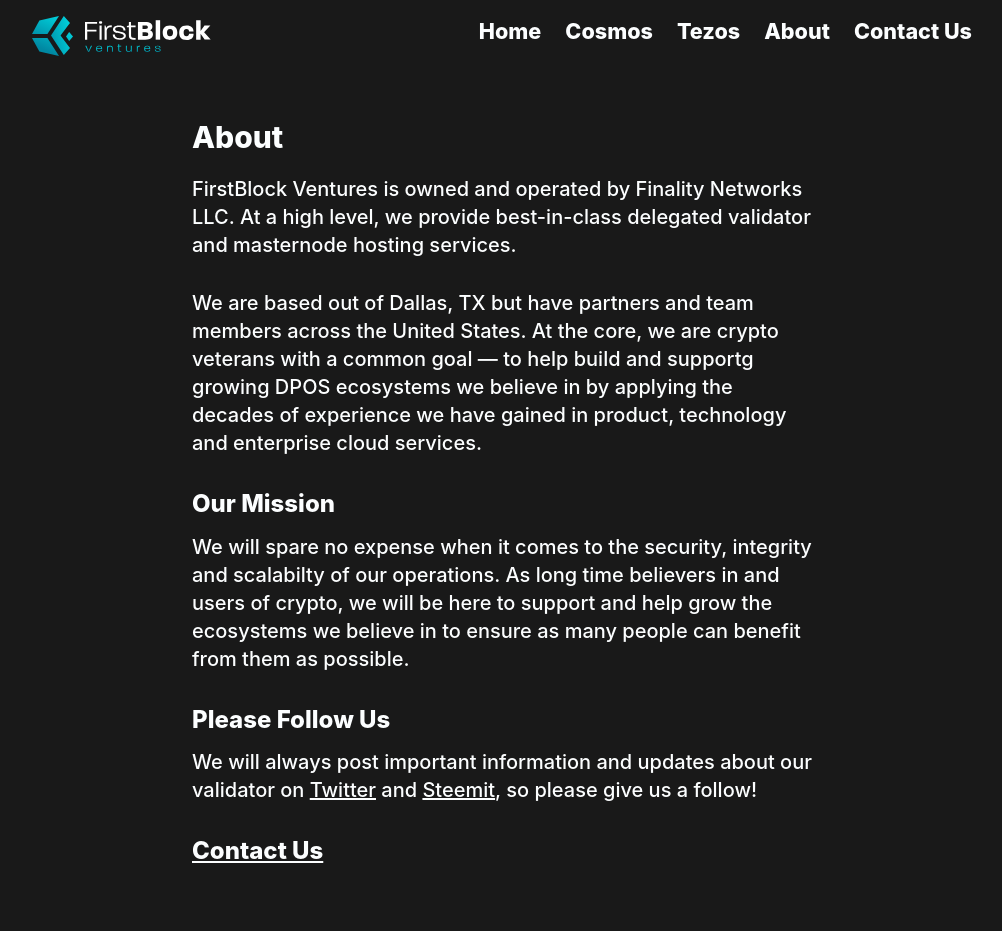
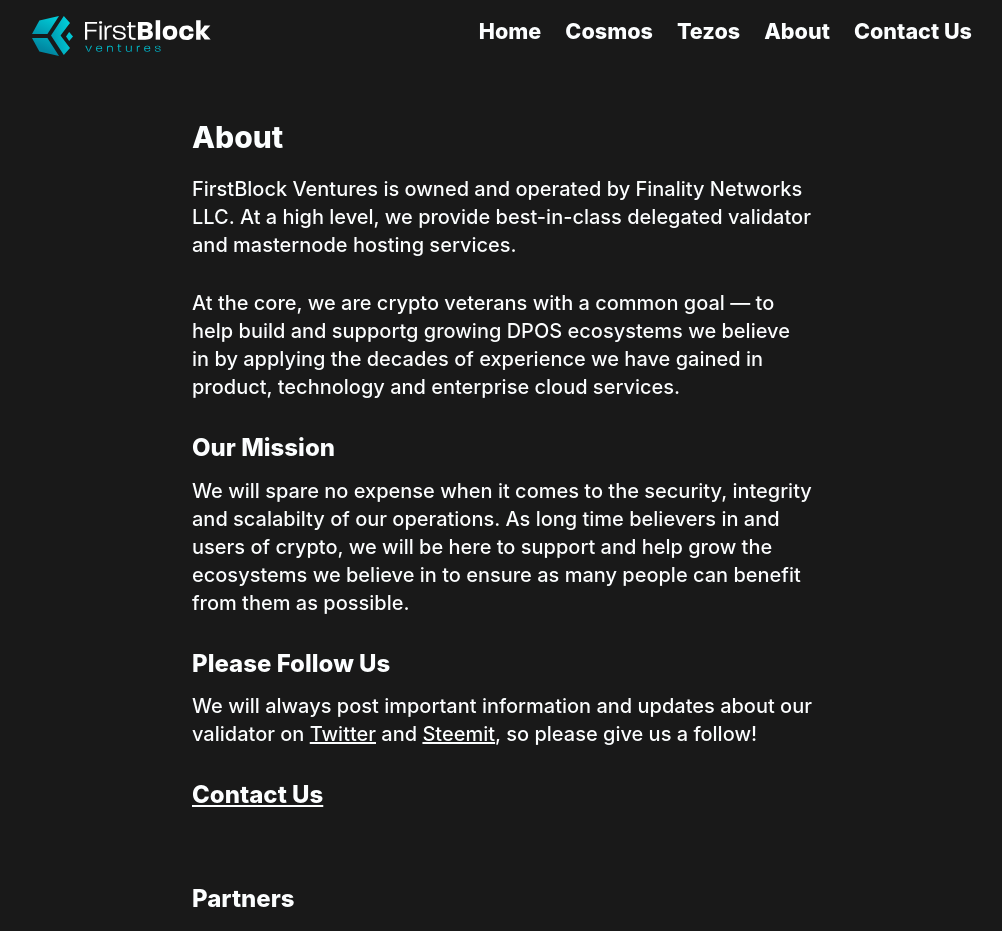
Before and after one commit to FirstBlock-CosmosVal/firstblock.io, a Jekyll site: the page built from about.md, in a window 1280 px wide. Shown: the top 931 px of the page, without its empty margins (138-1140 px from the left). Built offline with Jekyll 4.4.1, drawn with Linux system fonts in a browser that asks for light colours.

Commit message:
Update about.md

```diff
--- a/about.md
+++ b/about.md
@@ -7,7 +7,7 @@
 
 FirstBlock Ventures is owned and operated by Finality Networks LLC. At a high level, we provide best-in-class delegated validator and masternode hosting services.
 
-We are based out of Dallas, TX but have partners and team members across the United States. At the core, we are crypto veterans with a common goal &mdash; to help build and supportg growing DPOS ecosystems we believe in by applying the decades of experience we have gained in product, technology and enterprise cloud services.
+At the core, we are crypto veterans with a common goal &mdash; to help build and supportg growing DPOS ecosystems we believe in by applying the decades of experience we have gained in product, technology and enterprise cloud services.
 
 ## Our Mission
 We will spare no expense when it comes to the security, integrity and scalabilty of our operations. As long time believers in and users of crypto, we will be here to support and help grow the ecosystems we believe in to ensure as many people can benefit from them as possible.
```
